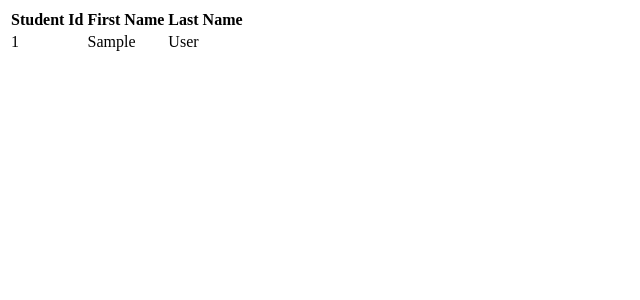
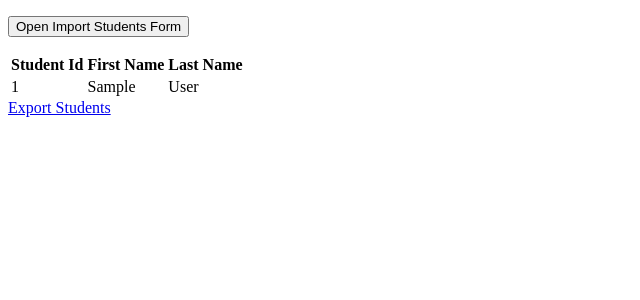
Before and after one commit to AlexDz27/sriparasa-book-buildwebapp2014, a PHP site: page / in a window 1280 px wide. Shown: the top 300 px of the page, without its empty margins (0-640 px from the left). Run offline with PHP 8.4, Linux system fonts and the light colour scheme; tables that the repository leaves empty or names only in its code hold one stand-in row (values such as "Sample post").

Commit message:
Add feature: export CSV file with all data about all students

```diff
--- a/config/config.php
+++ b/config/config.php
@@ -1,7 +1,7 @@
 <?php
 
 define('LIBRARY', 'lib/');
-define('BASE_URL', 'http://student-portal.local/');
+define('BASE_URL', 'http://student-portal.local');
 
 define('DB_VENDOR', 'mysql');
 define('DB_HOST', 'localhost');
--- a/src/controllers/Students.php
+++ b/src/controllers/Students.php
@@ -24,4 +24,45 @@ class Students extends BaseController {
 
     $this->view->render('students/add');
   }
+
+  public function export() {
+    $data = $this->model->getStudents();
+    $handle = fopen(PROJECT_DIR . '/public/assets/files/students.csv', 'w+');
+
+    foreach ($data as $student) {
+      fputcsv($handle, [$student['student_id'], $student['first_name'], $student['last_name'],
+        $student['address'], $student['city'], $student['state']]);
+    }
+    fclose($handle);
+
+    header('Content-Disposition: attachment;filename="students.csv"');
+    header('Content-Type:application/csv');
+
+    readfile(PROJECT_DIR . '/public/assets/files/students.csv');
+  }
+
+  public function import() {
+    if (isset($_POST['submit'])) {
+      if ($_FILES['file']['error'] === 0) {
+        if (($handle = fopen($_FILES['file']['tmp_name'], 'r')) !== false) {
+          while (($data = fgetcsv($handle, 1000, ',')) !== false) {
+            $student = [];
+
+            $student['first_name'] = $data[0];
+            $student['last_name'] = $data[1];
+            $student['address'] = $data[2];
+            $student['city'] = $data[3];
+            $student['state'] = $data[4];
+            $student['zip_code'] = $data[5];
+            $student['username'] = $data[6];
+            $student['password'] = $data[7];
+
+            $this->model->addStudent($student);
+          }
+        }
+
+        header('Location: ' . BASE_URL . '/students/get?message=importSuccess');
+      }
+    }
+  }
 }
--- a/src/models/StudentsModel.php
+++ b/src/models/StudentsModel.php
@@ -6,8 +6,7 @@ class StudentsModel extends BaseModel {
   }
 
   public function getStudents() {
-    return $this->db->query("SELECT student_id, first_name, last_name
-      FROM students")->fetchAll(PDO::FETCH_ASSOC);
+    return $this->db->query("SELECT * FROM students")->fetchAll(PDO::FETCH_ASSOC);
   }
 
   public function addStudent($student): string {
--- a/src/views/students/get.php
+++ b/src/views/students/get.php
@@ -1,4 +1,23 @@
 <div id="getStudent">
+  <div id="importStudents">
+    <p>
+      <button id="openImportStudentsFrmButton" type="button">Open Import Students Form</button>
+    </p>
+    <div id="importStudentsFrm" style="display: none;">
+      <form action="/students/import" method="post" enctype="multipart/form-data">
+        <label for="file"></label>
+        <input type="file" name="file">
+        <button type="submit" name="submit">Import Students</button>
+      </form>
+    </div>
+  </div>
+
+  <div id="message">
+    <?php if (isset($this->message)): ?>
+      <?= $this->message ?>
+    <?php endif; ?>
+  </div>
+
   <table>
     <tr>
       <th>Student Id</th>
@@ -14,4 +33,12 @@
       </tr>
     <?php endforeach; ?>
   </table>
+
+  <a id="exportStudentsLink" href="/students/export">Export Students</a>
 </div>
+
+<script>
+  const importForm = document.getElementById('importStudentsFrm')
+  const importButton = document.getElementById('openImportStudentsFrmButton');
+  importButton.addEventListener('click', () => importForm.style.display = 'block');
+</script>
```
Also changed, not shown: public/assets/files/students.csv (added).
